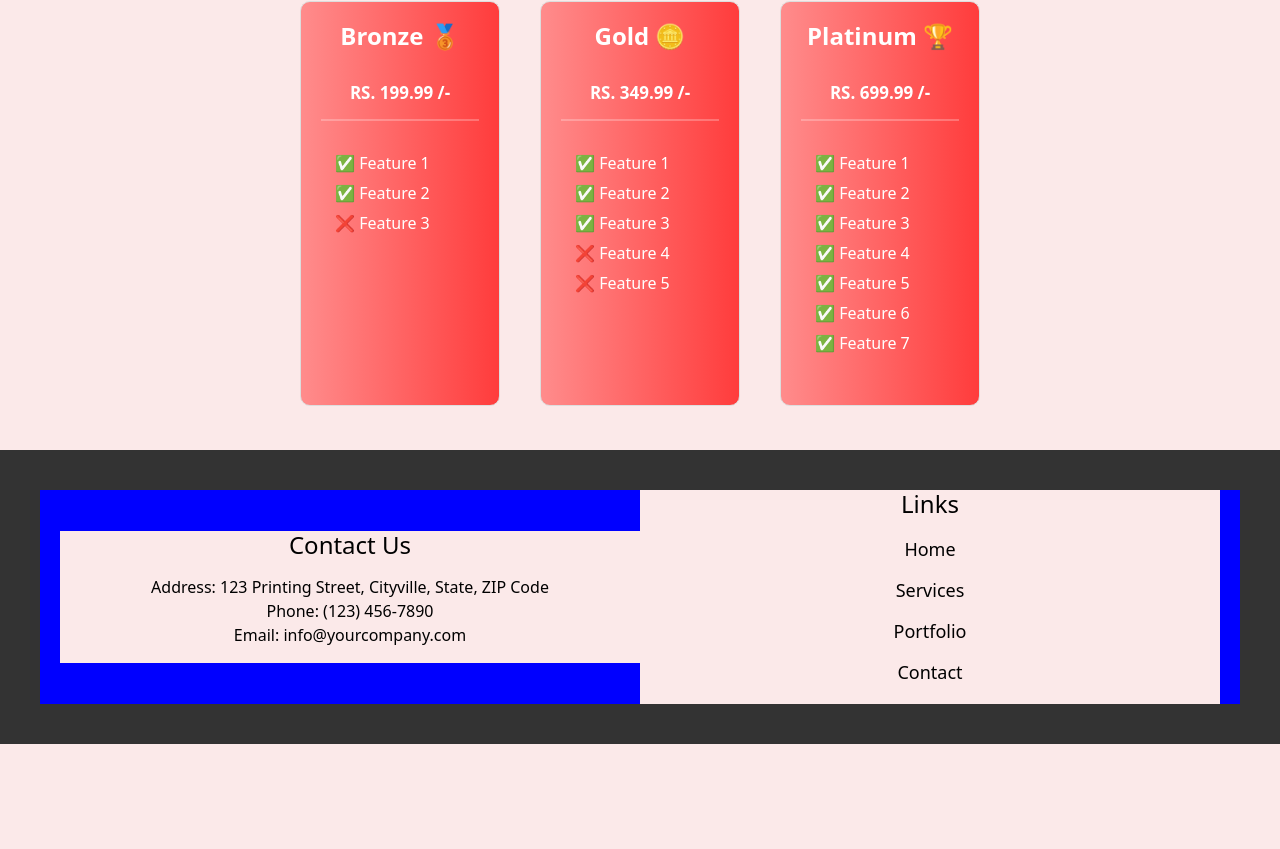
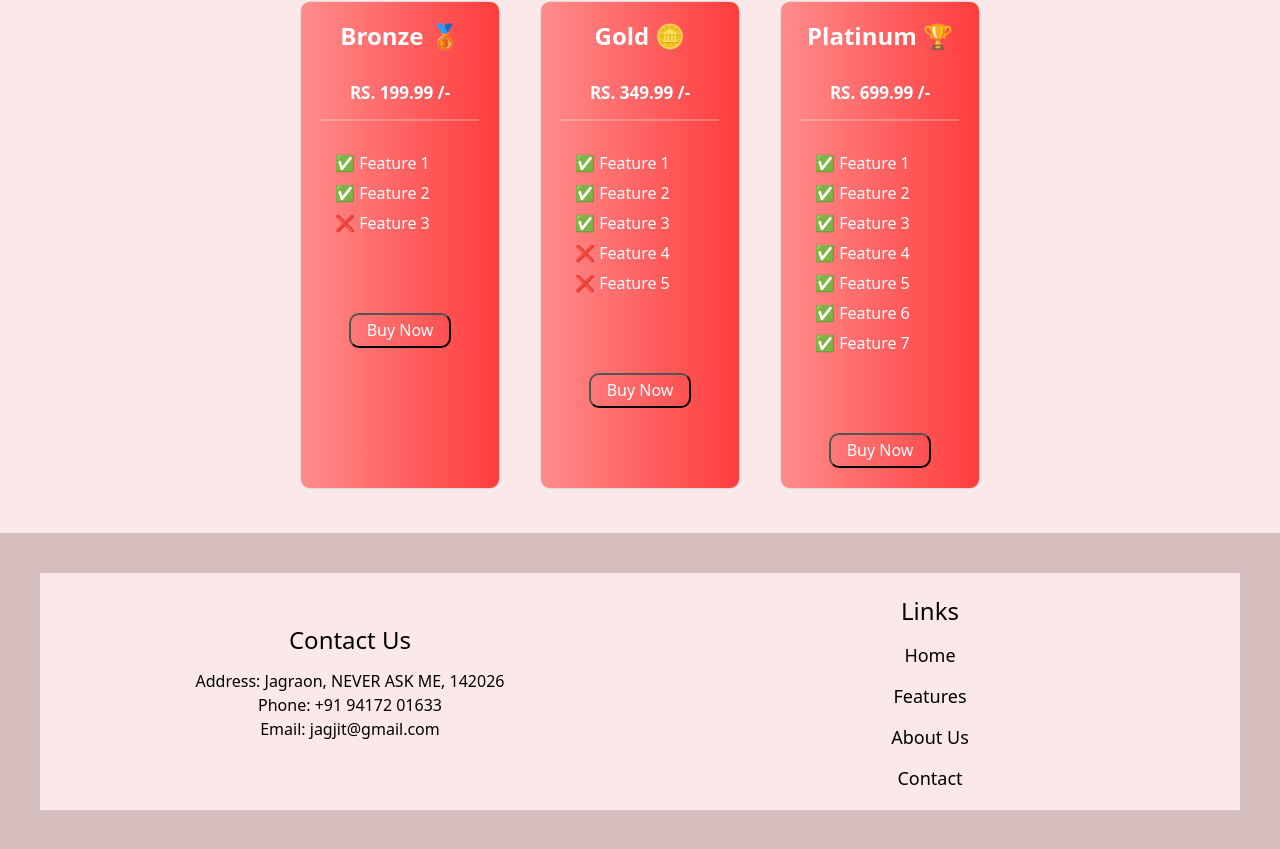
Before and after one commit to 0Armaan025/thisisbusiness, a React (Create React App) app: page / in a window 1280 px wide. Shown: the part 2346-3195 px from the top of the page. Before the commit the page ends 3090 px from the top, so only its background shows below. Built offline with nearby package versions, Linux system fonts and the light colour scheme; a web font is replaced by a local one.

Commit message:
production

```diff
--- a/src/components/features/Features.jsx
+++ b/src/components/features/Features.jsx
@@ -4,7 +4,7 @@ import './features.css';
 const Features = () => {
   return (
     <>
-      <div className="featuresDiv">
+      <div className="featuresDiv" id="features">
         <center>
           <h2 className="featuresHeading">
 
--- a/src/components/footer/Footer.jsx
+++ b/src/components/footer/Footer.jsx
@@ -8,24 +8,26 @@ function Footer() {
         <div className="footer-content">
           <h3>Contact Us</h3>
           <p>
-            Address: 123 Printing Street, Cityville, State, ZIP Code
+            Address: Jagraon, NEVER ASK ME, 142026
             <br />
-            Phone: (123) 456-7890
+            Phone: +91 94172 01633
             <br />
-            Email: info@yourcompany.com
+            Email: jagjit@gmail.com
           </p>
         </div>
+        <br/>
         <div className="footer-content">
+          <br/>
           <h3>Links</h3>
           <ul className="footer-links">
             <li>
               <a className='aLink' href="/">Home</a>
             </li>
             <li>
-              <a className='aLink' href="/services">Services</a>
+              <a className='aLink' href="/services">Features</a>
             </li>
             <li>
-              <a className='aLink' href="/portfolio">Portfolio</a>
+              <a className='aLink' href="/portfolio">About Us</a>
             </li>
             <li>
               <a className='aLink' href="/contact">Contact</a>
--- a/src/components/footer/footer.css
+++ b/src/components/footer/footer.css
@@ -4,7 +4,7 @@
 
     align-items: center;
     justify-content: center;
-    background-color: #333;
+    background-color: #d7bebe;
     color: black;
     padding: 40px 0;
     text-align: center;
@@ -22,7 +22,7 @@ p {
     display: flex;
     align-items: center;
     justify-content: center;
-    background-color: blue;
+    /* background-color: blue; */
     flex-wrap: wrap;
     max-width: 1200px;
     margin: 0 auto;
--- a/src/components/navbar/Navbar.jsx
+++ b/src/components/navbar/Navbar.jsx
@@ -26,11 +26,11 @@ function NavBar() {
         </li>
         <div className="smallSpacer"></div>
         <li className="nav-item">
-          <a className="nav-link" href="#">Features</a>
+          <a className="nav-link" href="#features">Features</a>
         </li>
         <div className="smallSpacer"></div>
         <li className="nav-item">
-          <a className="nav-link" href="#">Pricing</a>
+          <a className="nav-link" href="#pricing">Pricing</a>
         </li>
         <div className="smallSpacer"></div>
         <li className="nav-item dropdown">
--- a/src/components/pricing/Pricing.jsx
+++ b/src/components/pricing/Pricing.jsx
@@ -1,5 +1,6 @@
 import React from 'react';
 import './pricing.css';
+import BuyButton from './components/buy_button/BuyButton';
 
 const PricingCard = ({ plan, price, features }) => (
   <div className="pricing-card1">
@@ -15,11 +16,15 @@ const PricingCard = ({ plan, price, features }) => (
         </li>
       ))}
     </ul>
+    <br/>
+    <br/>
+    <BuyButton/>
   </div>
 );
 
 const Pricing = () => (
   <>
+  <div className="pricingContainer" id="pricing">
   <center><h1 className='pricingHeading'>Our Pricing</h1></center>
   <div className="pricing-card-container">
     <PricingCard
@@ -57,6 +62,7 @@ const Pricing = () => (
     />
   </div>
   <br/>
+  </div>
   </>
 );
 
--- /dev/null
+++ b/src/components/pricing/components/buy_button/BuyButton.jsx
@@ -0,0 +1,14 @@
+import React from 'react';
+import './buybutton.css';
+
+const BuyButton = () => {
+  return (
+    <>
+        <div className="buyButton">
+            <input type='button' value='Buy Now' className='buyBtn' />
+        </div>
+    </>
+  )
+}
+
+export default BuyButton
--- /dev/null
+++ b/src/components/pricing/components/buy_button/buybutton.css
@@ -0,0 +1,26 @@
+* {
+    margin: 0;
+    padding: 0;
+}
+.buyButton {
+    display: flex;
+    flex-direction: row;
+    justify-content: center;
+    align-items: center;
+    background: none;
+}
+.buyBtn {
+    outline: none;
+    transition: 0.4s ease-in-out;
+    color: white;
+    padding-right: 1rem;
+    border-radius: 10px;
+    padding-left: 1rem;
+    padding-top: 0.2rem;
+    padding-bottom: 0.2rem;
+    background-color: transparent;
+}
+.buyBtn:hover {
+    background: whitesmoke;
+    color: black;
+}
```
